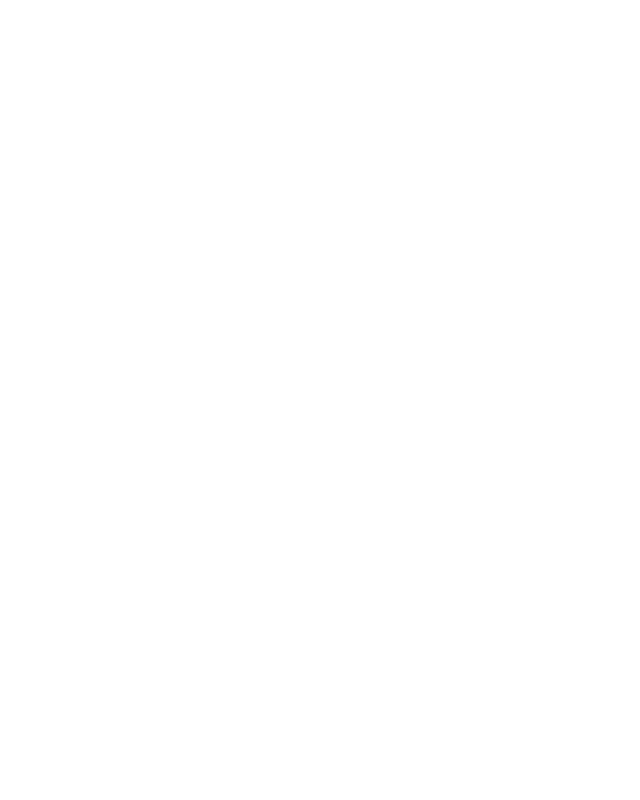
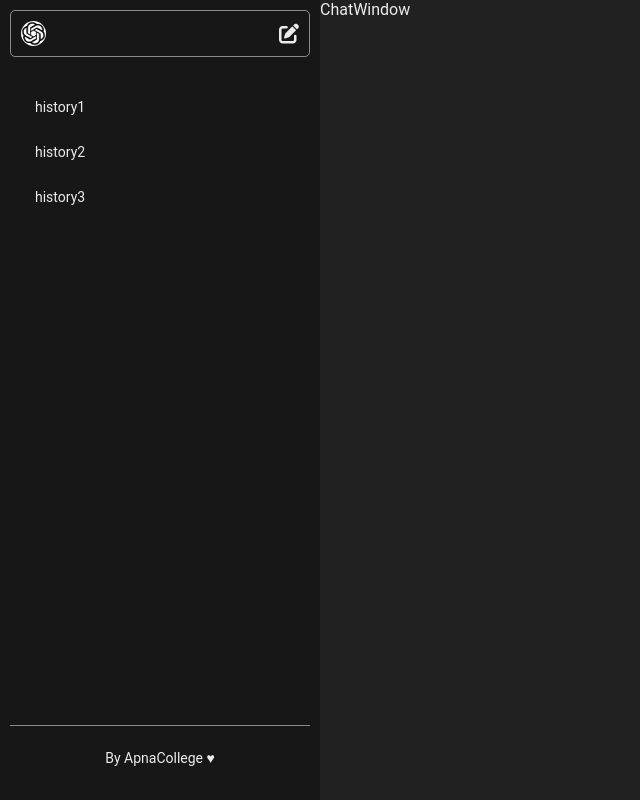
Before and after one commit to STIWARTs/ChatGPT, a React (Vite) app in the folder Frontend/: page / in a window 1280 px wide. Shown: the whole page, without its empty margins (0-640 px from the left). Built offline with nearby package versions, Linux system fonts and the light colour scheme.

Commit message:
components, Building Sidebar

```diff
--- a/Frontend/index.html
+++ b/Frontend/index.html
@@ -4,7 +4,8 @@
     <meta charset="UTF-8" />
     <link rel="icon" type="image/svg+xml" href="/vite.svg" />
     <meta name="viewport" content="width=device-width, initial-scale=1.0" />
-    <title>PersonalGPT</title>
+    <link rel="stylesheet" href="https://cdnjs.cloudflare.com/ajax/libs/font-awesome/6.7.2/css/all.min.css" integrity="sha512-Evv84Mr4kqVGRNSgIGL/F/aIDqQb7xQ2vcrdIwxfjThSH8CSR7PBEakCr51Ck+w+/U6swU2Im1vVX0SVk9ABhg==" crossorigin="anonymous" referrerpolicy="no-referrer" />
+    <title>SigmaGPT</title>
   </head>
   <body>
     <div id="root"></div>
--- a/Frontend/src/App.css
+++ b/Frontend/src/App.css
@@ -0,0 +1,14 @@
+* {
+    color: #ececec;
+    font-family: Roboto, 'Open Sans', 'Helvetica Neue', sans-serif;
+}
+
+body {
+    margin: 0;
+    padding: 0;
+}
+
+.app {
+    background-color: #212121;
+    display: flex;
+}
--- a/Frontend/src/App.jsx
+++ b/Frontend/src/App.jsx
@@ -1,11 +1,19 @@
 import './App.css'
+import Sidebar from "./Sidebar.jsx";
+import ChatWindow from "./ChatWindow.jsx";
+import {MyContext} from "./MyContext.jsx";
 
 function App() {
+  //object
+  const providerValues = {}; //passing values to context provider
 
   return (
-    <>
-
-    </>
+    <div className='app'>
+      <MyContext.Provider value={providerValues}>
+        <Sidebar></Sidebar>
+        <ChatWindow></ChatWindow>
+      </MyContext.Provider>
+    </div>
   )
 }
 
--- a/Frontend/src/Chat.jsx
+++ b/Frontend/src/Chat.jsx
@@ -2,7 +2,9 @@
 
 function Chat() {
     return (
-        <></>
+        <div>
+            Chat
+        </div>
     )
 }
 
--- a/Frontend/src/ChatWindow.jsx
+++ b/Frontend/src/ChatWindow.jsx
@@ -2,7 +2,9 @@
 
 function ChatWindow() {
     return (
-        <></>
+        <div>
+            ChatWindow
+        </div>
     )
 }
 
--- /dev/null
+++ b/Frontend/src/MyContext.jsx
@@ -0,0 +1,3 @@
+import { createContext } from "react";
+
+export const MyContext = createContext("");
--- /dev/null
+++ b/Frontend/src/Sidebar.css
@@ -0,0 +1,87 @@
+.sidebar {
+    background-color: #171717;
+    color: #b4b4b4;
+    height: 100vh;
+    width: 320px;
+    display: flex;
+    flex-direction: column;
+    justify-content: space-between;
+}
+
+
+button {
+    display: flex;
+    justify-content: space-between;
+    align-items: center;
+    margin: 10px;
+    padding: 10px;
+    border-radius: 5px;
+    background-color: transparent;
+    border: solid 0.5px rgba(255, 255, 255, 0.5);
+    cursor: pointer;
+}
+
+.logo {
+    height: 25px;
+    width: 25px;
+    background-color: #fff;
+    border-radius: 50%;
+    object-fit: cover;
+}
+
+button span {
+    font-size: 20px;
+}
+
+button:hover {
+    background-color: rgba(180, 180, 180, 0.05);
+}
+
+.history {
+    margin: 10px;
+    padding: 10px;
+    height: 100%;
+}
+
+.history li {
+    list-style-type: none;
+    cursor: pointer;
+    padding: 2px 5px;
+    margin-bottom: 0.3rem;
+    font-size: 14px;
+    border: solid 10px transparent;
+    position: relative;
+}
+
+.history li:hover {
+    background-color: rgba(180, 180, 180, 0.05);
+    border-radius: 10px;
+}
+
+.sign {
+    padding: 10px;
+    margin: 10px;
+    font-size: 14px;
+    text-align: center;
+    border-top: solid 0.25px rgba(255, 255, 255, 0.5);
+}
+
+.fa-trash {
+    opacity: 0;
+    position: absolute;
+    right: 0;
+}
+
+.history li:hover .fa-trash {
+    opacity: 1;
+    color: #fff;
+}
+
+.fa-trash:hover {
+    color: #f87171 !important;
+}
+
+.highlighted {
+    background-color: rgba(180, 180, 180, 0.05);
+    border-radius: 10px;
+}
--- a/Frontend/src/Sidebar.jsx
+++ b/Frontend/src/Sidebar.jsx
@@ -1,8 +1,28 @@
 import "./Sidebar.css";
 
 function Sidebar() {
+
+
     return (
-        <></>
+        <section className="sidebar">
+            {/* new chat button */}
+            <button>
+                <img src="src/assets/blacklogo.png" alt="gpt logo" className="logo"></img>
+                <span><i className="fa-solid fa-pen-to-square"></i></span>
+            </button>
+
+            {/* thread history */}
+            <ul className="history">
+                <li>history1</li>
+                <li>history2</li>
+                <li>history3</li>
+            </ul>
+
+            {/* sign */}
+            <div className="sign">
+                <p>By ApnaCollege &hearts;</p>
+            </div>
+        </section>
     )
 }
 
```
Also changed, not shown: Frontend/src/assets/blacklogo.png (added).
